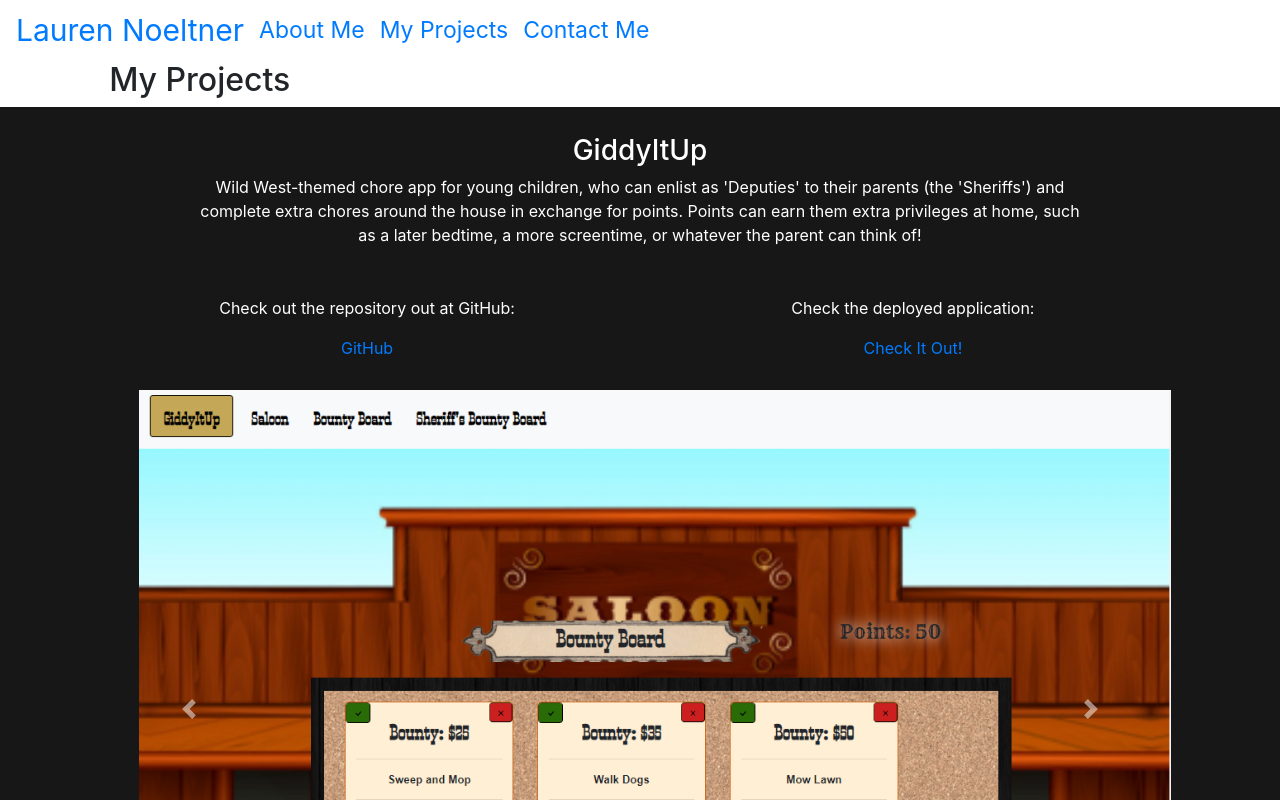
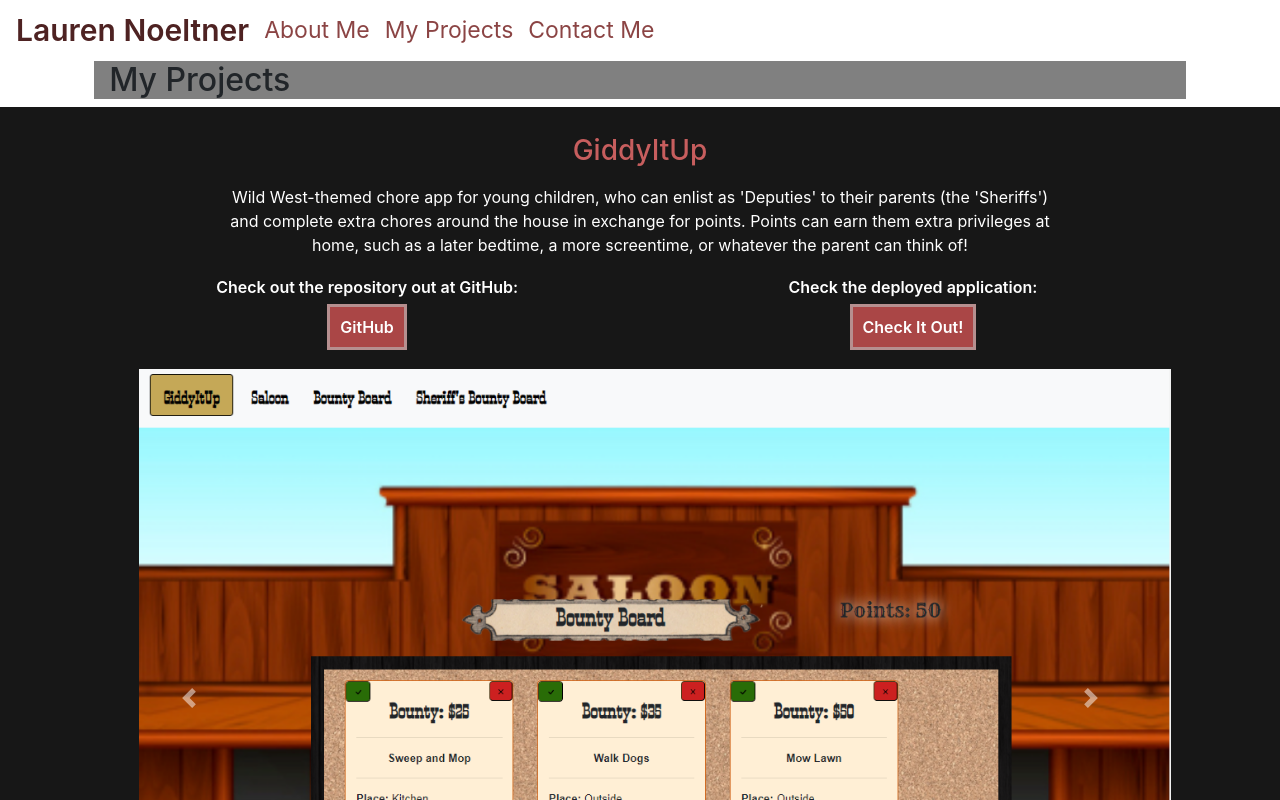
Before and after one commit to LNoeltner1/LaurenNoeltner, a React (Create React App) app in the folder client/: page /Portfolio in a window 1280 px wide. Shown: the top 800 px of the page. Built offline with nearby package versions, Linux system fonts and the light colour scheme.

Commit message:
added styling to home and portfolio page

```diff
--- a/client/src/App.css
+++ b/client/src/App.css
@@ -3,38 +3,54 @@
 #homeBtn {
     font-size: 30px;
     margin-right: 15px;
+    color: rgb(78, 34, 34);
+    font-weight: 600;
 }
 
 #aboutBtn {
     font-size: 23px;
     margin-right: 15px;
+    color: rgb(139, 68, 68);
+
 }
 
 #portfolioBtn {
     font-size: 23px;
     margin-right: 15px;
+    color: rgb(139, 68, 68);
+
 }
 
 #contactBtn {
     font-size: 23px;
     margin-right: 15px;
+    color: rgb(139, 68, 68);
 
+}
+
+/* GENERAL */
+.pageTitle {
+    background-color: gray;
 }
 
 /* HOME PAGE ITEMS */
 
 #homeLauren {
     text-align: center;
+    margin-top: 1%;
+    background-color: gray;
+    color: white;
 }
 
 #descriptionHome {
     text-align: center;
+    padding: 3%;
+    margin: 1%;
 }
 
 .viewMoreBtn {
     text-align: center;
-
-
+    margin-top: 1%;
 }
 .viewMore {
     border-color: black;
@@ -43,6 +59,9 @@
     border-style: solid;
     padding: 8px;
     color: black;
+    padding: 1%;
+    font-weight: 800;
+    background-color: lightcoral;
 }
 
 /* ABOUT ME PAGE STUFF */
@@ -56,15 +75,30 @@
 }
 
 /* PORTFOLIO STUFF */
-.titleText, .portfolioLinks {
+
+.titleText {
+    color: rgb(199, 94, 94);
+    text-align: center;
+    margin-top: 3%;
+}
+.portfolioLinks {
     color: white;
     text-align: center;
-    margin-top: 3%;
+    font-weight: 600;
+}
+.externalLink {
+    color: white;
+    border-style: solid;
+    padding: 10px;
+    border-color: rgb(182, 143, 143);
+    background-color: rgb(170, 70, 70);
+
 }
 
 .descriptionText {
     color: white;
     text-align: center;
+    margin: 2%;
 }
 .carouselItem {
     /* pictures on carousel */
--- a/client/src/components/Contact.jsx
+++ b/client/src/components/Contact.jsx
@@ -33,6 +33,7 @@ const Contact = () => {
                         </h2>
                     </div>
                 </div>
+                {/* TODO: add  resume PDF download button and maybe more  ???  */}
             </container>
             <Footer />
         </div>
--- a/client/src/components/Home.jsx
+++ b/client/src/components/Home.jsx
@@ -19,6 +19,7 @@ const Home = () => {
                 </div>
                 <div className="col-1"></div>
             </div>
+            <hr></hr>
             <div className="row">
                 <div className="col-12">
                     <h3 id="descriptionHome">Full Stack Web Developer in Atlanta, GA, always looking for new opportunities to strengthen my skills and create innovative apps.</h3>
--- a/client/src/components/Portfolio.jsx
+++ b/client/src/components/Portfolio.jsx
@@ -60,7 +60,7 @@ const Portfolio = () => {
                                         <p>
                                             Check out the repository out at GitHub:
                                         </p>
-                                        <a href="https://github.com/LNoeltner1/GiddyItUp">
+                                        <a className="externalLink" href="https://github.com/LNoeltner1/GiddyItUp">
                                             GitHub
                                         </a>
                                     </div>
@@ -68,7 +68,7 @@ const Portfolio = () => {
                                         <p>
                                             Check the deployed application:
                                         </p>
-                                        <a href="https://giddyitup-eg.herokuapp.com/">Check It Out!</a>
+                                        <a className="externalLink" href="https://giddyitup-eg.herokuapp.com/">Check It Out!</a>
                                     </div>
                                 </div>
                                 <div className="row">
@@ -109,13 +109,13 @@ const Portfolio = () => {
                                         <p>
                                             Check out the repository out at GitHub:
                                         </p>
-                                        <a href="https://github.com/LNoeltner1/cryptic-encounters">GitHub</a>
+                                        <a className="externalLink" href="https://github.com/LNoeltner1/cryptic-encounters">GitHub</a>
                                     </div>
                                     <div className="portfolioLinks col-6">
                                         <p>
                                             Check the deployed application:
                                         </p>
-                                        <a href="https://cryptic-encounter.herokuapp.com">Check It Out!</a>
+                                        <a className="externalLink" href="https://cryptic-encounter.herokuapp.com">Check It Out!</a>
                                     </div>
                                 </div>
                                 <div className="row">
@@ -151,13 +151,13 @@ const Portfolio = () => {
                                         <p>
                                             Check out the repository out at GitHub:
                                         </p>
-                                        <a href="https://github.com/LNoeltner1/budget-tracker">GitHub</a>
+                                        <a className="externalLink" href="https://github.com/LNoeltner1/budget-tracker">GitHub</a>
                                     </div>
                                     <div className="portfolioLinks col-6">
                                         <p>
                                             Check the deployed application:
                                         </p>
-                                        <a href="https://budget-tracker-lnoeltner.herokuapp.com/">Check It Out!</a>
+                                        <a className="externalLink" href="https://budget-tracker-lnoeltner.herokuapp.com/">Check It Out!</a>
                                     </div>
                                 </div>
                                 <div className="row">
@@ -193,13 +193,13 @@ const Portfolio = () => {
                                         <p>
                                             Check out the repository out at GitHub:
                                         </p>
-                                        <a href="https://github.com/LNoeltner1/workout_tracker">GitHub</a>
+                                        <a className="externalLink" href="https://github.com/LNoeltner1/workout_tracker">GitHub</a>
                                     </div>
                                     <div className="portfolioLinks col-6">
                                         <p>
                                             Check the deployed application:
                                         </p>
-                                        <a href="https://workout-tracker-3.herokuapp.com/">Check It Out!</a>
+                                        <a className="externalLink" href="https://workout-tracker-3.herokuapp.com/">Check It Out!</a>
                                     </div>
                                 </div>
                                 <div className="row">
@@ -233,7 +233,7 @@ const Portfolio = () => {
                                         <p>
                                             Check out the repository out at GitHub:
                                         </p>
-                                        <a href="https://github.com/LNoeltner1/Employee_Summary_Template_Engine">GitHub</a>
+                                        <a className="externalLink" href="https://github.com/LNoeltner1/Employee_Summary_Template_Engine">GitHub</a>
                                     </div>
 
                                 </div>
@@ -269,13 +269,13 @@ const Portfolio = () => {
                                         <p>
                                             Check out the repository out at GitHub:
                                         </p>
-                                        <a href="https://github.com/LNoeltner1/Random_Password_Generator_App">GitHub</a>
+                                        <a className="externalLink" href="https://github.com/LNoeltner1/Random_Password_Generator_App">GitHub</a>
                                     </div>
                                     <div className="portfolioLinks col-6">
                                         <p>
                                             Check the deployed application:
                                         </p>
-                                        <a href="https://lnoeltner1.github.io/Random_Password_Generator_App/">Check It Out!</a>
+                                        <a className="externalLink" href="https://lnoeltner1.github.io/Random_Password_Generator_App/">Check It Out!</a>
                                     </div>
                                 </div>
                                 <div className="row">
@@ -309,7 +309,7 @@ const Portfolio = () => {
                                         <p>
                                             Check out the repository out at GitHub:
                                         </p>
-                                        <a href="https://github.com/LNoeltner1/README_Generator">GitHub</a>
+                                        <a className="externalLink" href="https://github.com/LNoeltner1/README_Generator">GitHub</a>
                                     </div>
                                 </div>
                                 <div className="row">
```
